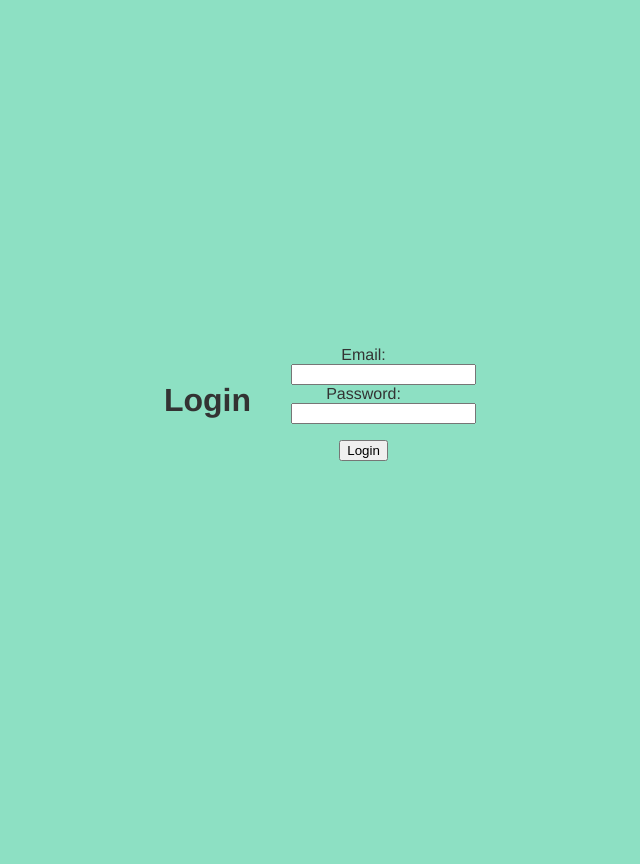
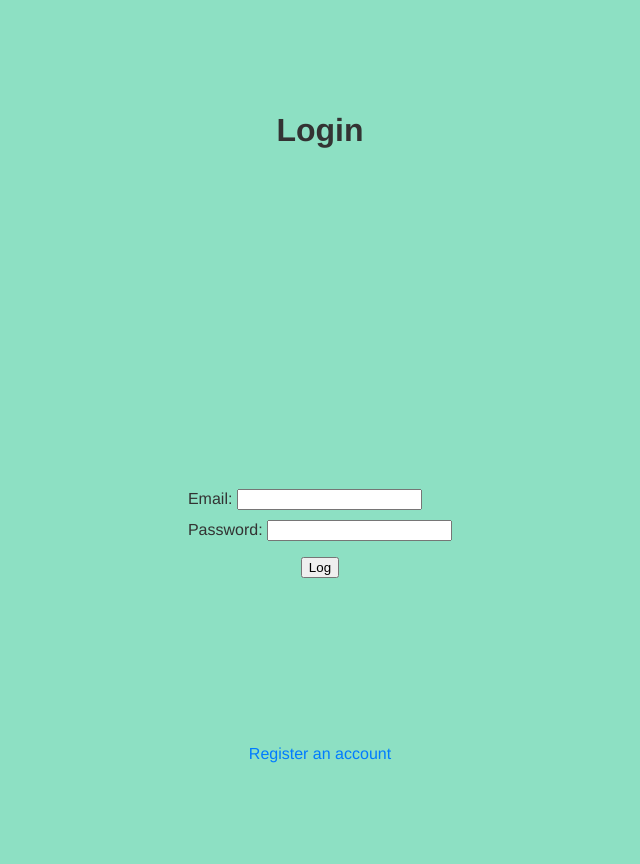
Before and after one commit to sjdoepker/watch-list, a Flask app: page /user/login in a window 1280 px wide. Shown: the whole page, without its empty margins (320-960 px from the left). Before the commit the page ends 461 px from the top, so only its background shows below. Run offline with Flask 3, Linux system fonts and the light colour scheme.

Commit message:
finished log in page

```diff
--- a/app.py
+++ b/app.py
@@ -61,6 +61,8 @@ def user_register():
     """
     Registers a user account.
     """
+    if request.method == "GET":
+        return render_template("register.html")
     data = request.get_json()
 
     try:
@@ -84,10 +86,9 @@ def user_login():
     Logs in a user via sessions. If a user is already logged in, they will be logged
     in as another user.
     """
-    ctx = {"error" : None, "code" : 200}
     error = None
     if request.method == "GET":
-        return render_template("login.html", context=ctx)
+        return render_template("login.html")
 
     # Else (if it's a POST request, i.e. someone trying to log in)
     email = request.form.get('email')
@@ -96,15 +97,11 @@ def user_login():
     user = db.session.execute(db.select(User).where(User.email==email)).first()
     if user is None:
         # User with that email doesn't exist; 400 error code for bad request
-        ctx["error"] = "no_user_exists"
-        ctx['code'] = 400
         error = f"User with email {email} does not exist"
 
     elif not user.pw_valid(plain_pw):
         error = "Wrong password, please try again"
         # Error because that's the wrong password for that user; 401 code for unauthorized request
-        ctx["error"] = "bad_pw"
-        ctx["code"] = 401
 
     # create session (clearing what already exists) and add user info to it
     else:
@@ -115,7 +112,6 @@ def user_login():
         session['display_name'] = user.display_name
         session['logged_in'] = True
 
-        ctx["logged_in"] = True
         flash(f"You were successfully logged in as {session.display_name}")
         return redirect(url_for(base), code = 200)
     return render_template('login.html', error=error)
--- a/static/style.css
+++ b/static/style.css
@@ -2,10 +2,10 @@ body {
     font-family: 'Helvetica', 'Arial', sans-serif;
     background-color: #8de0c3; /* Light green background */
     color: #333;
-    margin: 0;
-    padding: 0;
-    display: flex;
-    justify-content: center;
+    margin:1em;
+    padding: 1em;
+    display: grid;
+    justify-content:center;
     align-items: center;
     min-height: 100vh;
     text-align: center;
@@ -22,16 +22,18 @@ body {
 
 h1, h2, h3, p {
     margin: 10px 0;
-    align-self:center;
+    text-align : center;
 }
 
 ul {
     list-style: none;
     padding: 0;
+    text-align: left;
 }
 
 li {
     margin: 10px 0;
+    text-align: left;
 }
 
 a {
--- a/templates/login.html
+++ b/templates/login.html
@@ -1,17 +1,23 @@
 {% extends "layout.html" %}
 
+
 {% block body %}
-  <h1>Login</h1> <br>
+    {% block h1%}
+    <h1>Login</h1> <br>
+    {%endblock%}
   {% if error %}
     <p class=error><strong>Error:</strong> {{ error }}
   {% endif %}
-  <form method=post>
-    <dl>
-      <dt>Email:
-      <dd><input type=text name=email value="{{request.form.email }}">
-      <dt>Password:
-      <dd><input type=password name=password value="{{request.form.password}}">
-    </dl>
-    <p><input type=submit value=Login>
-  </form>
+  <br>
+    <div name=loginform style="margin:auto;">
+        <form method=post>
+            <ul>
+                <li>Email: <input type=text name=email value="{{request.form.email }}"></li>
+                <li>Password: <input type=password name=password value="{{request.form.password}}"></li>
+            </ul>
+        <p><input type=submit value=Log in>
+        </form> <br>
+    </div>
+
+  <a href="{{ url_for('user_register') }}">Register an account</a>
 {% endblock %}
```
